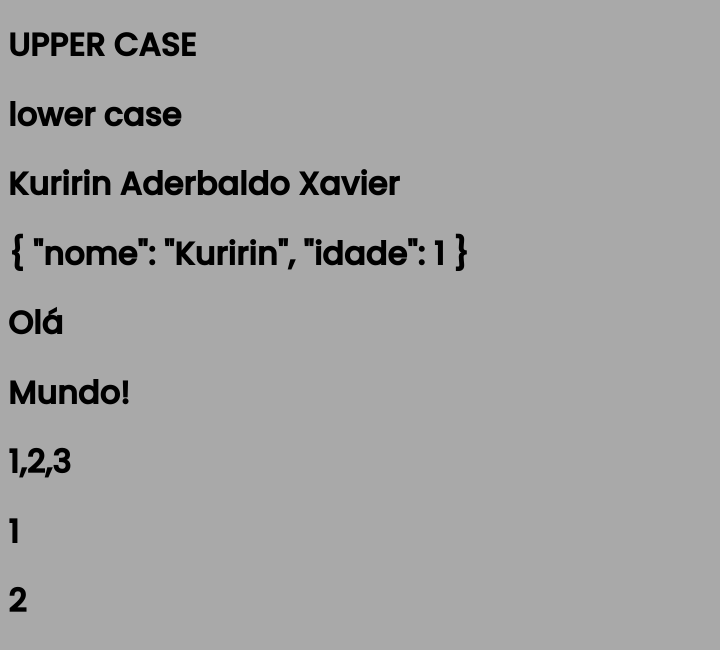
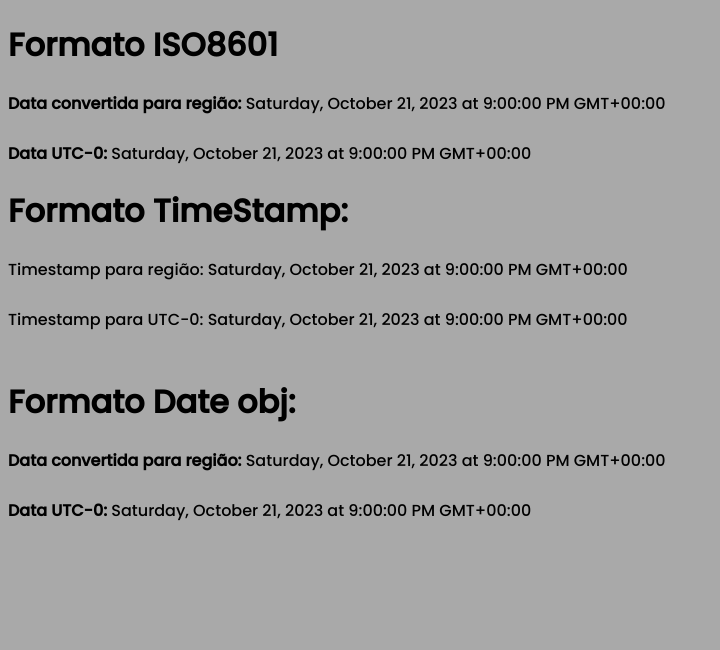
Before and after one commit to thiago-desenv/fundamentos-angular-v17, an Angular app: page / in a window 1280 px wide. Shown: the top 650 px of the page, without its empty margins (0-720 px from the left). Built offline with nearby package versions, Linux system fonts and the light colour scheme.

Commit message:
Feito uso da pipe date padrão do angular

```diff
--- a/src/app/app.component.html
+++ b/src/app/app.component.html
@@ -1,4 +1,18 @@
-<app-uppercase></app-uppercase>
+<h1>Formato ISO8601</h1>
+<b> Data convertida para região: </b>{{ minhaData | date : 'full' }}
+<br><br>
+<b>Data UTC-0: </b>{{ minhaData | date : 'full' : '+0000' }}
+<h1>Formato TimeStamp:</h1>
+Timestamp para região: {{ 1697922000000 | date : 'full' }}
+<br><br>
+Timestamp para UTC-0: {{ 1697922000000 | date : 'full' : '+0000' }}
+<br><br>
+<h1>Formato Date obj: </h1>
+<b>Data convertida para região: </b>{{ minhaDataObj | date: 'full' }}
+<br><br>
+<b>Data UTC-0: </b>{{ minhaDataObj | date : 'full' : '+0000' }}
+
+<!-- <app-uppercase></app-uppercase>
 
 <app-lowercase></app-lowercase>
 
@@ -6,7 +20,7 @@
 
 <app-json></app-json>
 
-<app-slice></app-slice>
+<app-slice></app-slice> -->
 
 <!-- Nome do Usuário: <b>{{ pessoa.nome | truncate : 3 | uppercase }}</b>
 <br>
--- a/src/app/app.component.ts
+++ b/src/app/app.component.ts
@@ -9,12 +9,25 @@ import { UserStatus } from './enums/user-status.enum';
   // templateUrl: './ng-if/ex1.html',
   styleUrls: ['./app.component.scss']
 })
- export class AppComponent /*implements OnInit ,AfterViewInit*/ {
-  pessoa = {
-    nome: 'Kuririn',
-    idade: 1,
-    status: UserStatus.INATIVO
-  };
+ export class AppComponent implements OnInit /*,AfterViewInit*/ {
+  minhaData: string = '2023-10-21T21:00:00.000Z';
+
+  minhaDataObj: Date = new Date('2023-10-21T21:00:00.000Z');
+
+  ngOnInit(): void {
+    console.log('Data convertida para região: ', new Date(this.minhaData));
+    console.log('Data UTC-0: ', new Date(this.minhaData).toUTCString());
+
+    console.log('Timestamp', new Date(this.minhaData).getTime());
+
+    console.log(this.minhaDataObj);
+  }
+
+  // pessoa = {
+  //   nome: 'Kuririn',
+  //   idade: 1,
+  //   status: UserStatus.INATIVO
+  // };
 
 
   // condition: boolean = true;
```
